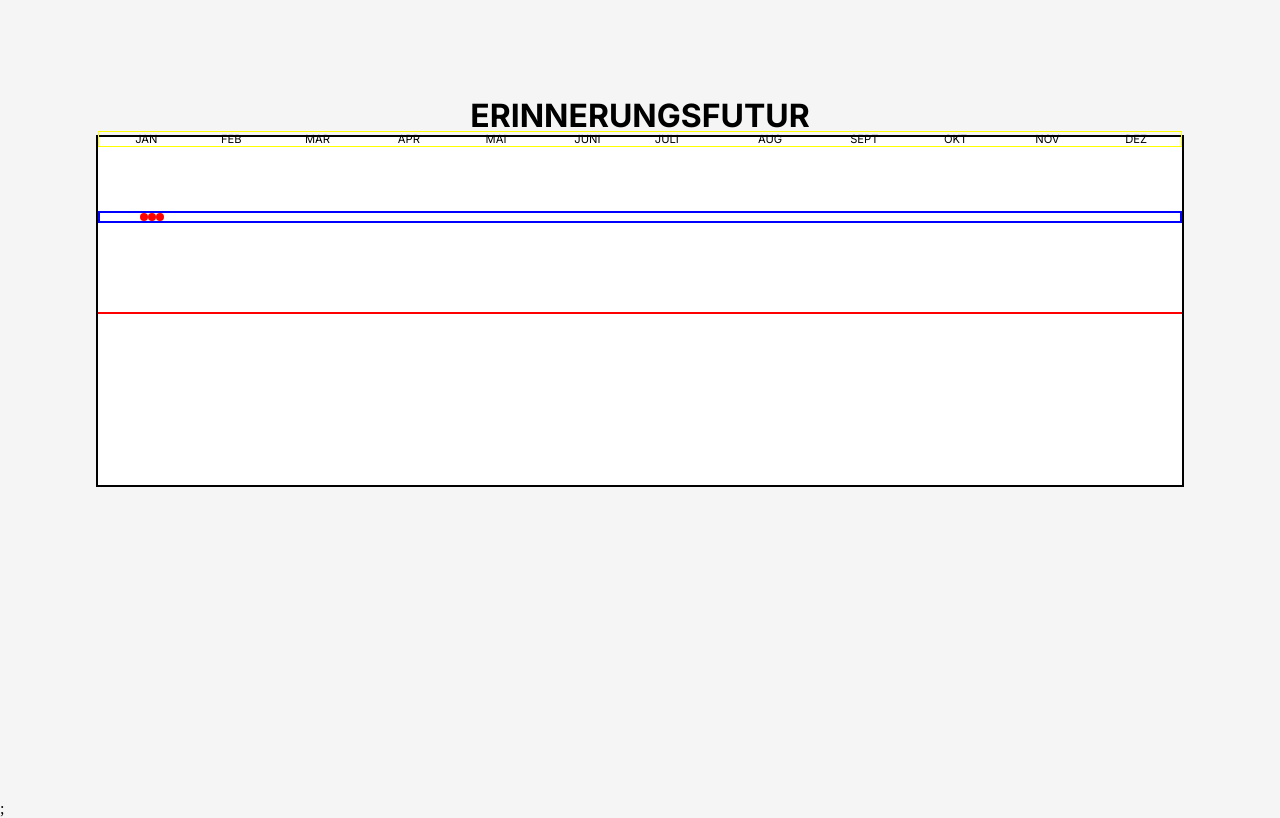
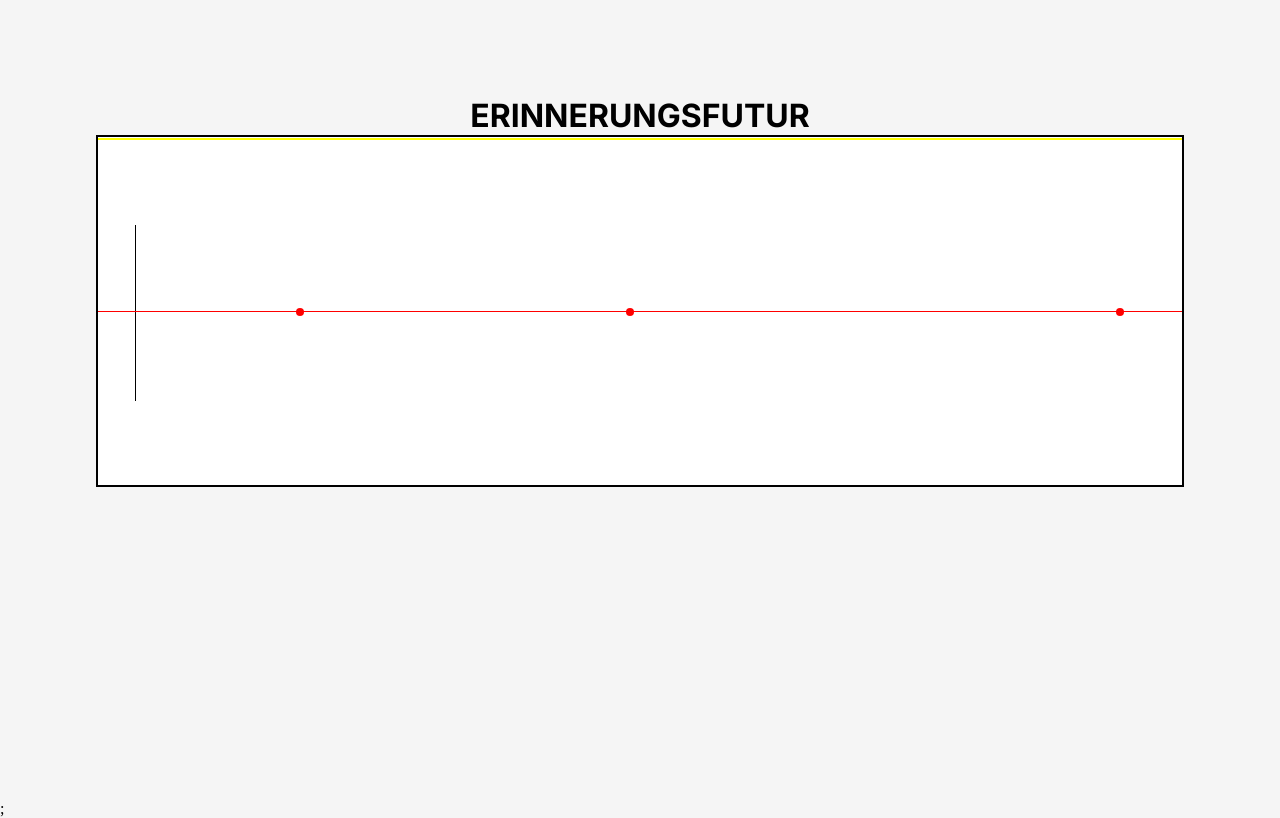
Before and after one commit to TS-Severin/erinnerungsfutur, a Next.js app: page / in a window 1280 px wide. Built offline with nearby package versions, Linux system fonts and the light colour scheme.

Commit message:
make axis relative to container

```diff
--- a/src/components/TimeLineAxis/TimeLineAxis.js
+++ b/src/components/TimeLineAxis/TimeLineAxis.js
@@ -1,36 +1,30 @@
-// import GetCurrentDayOfYearHelper from "@/services/GetCurrentDayOfYearHelper";
+import GetCurrentDayOfYearHelper from "@/services/GetCurrentDayOfYearHelper";
 // import GetTodayFullDateHelper from "@/services/GetTodayFullDateHelper";
-// import styled from "styled-components";
+import styled from "styled-components";
 
-// const dayCount = GetCurrentDayOfYearHelper();
-
-// const StyledTimelineAxis = styled.span`
-// width: 1px;
-// height: 200px;
-// overflow: visible;
-// background-color: black;
-// grid-row: 1;
-// grid-column: 68;
-// transform: translateY(+50%);
-// `;
+const StyledTimelineAxis = styled.span`
+position: absolute;
+left: ${(props) => props.$currentPercentOfYear}%;
+width: 1px;
+height: 176px;
+overflow: visible;
+background-color: black;
+transform: translateY(50%);
+`;
 
 // const StyledTodayAxisElement = styled.p`
 //     grid-column: ${dayCount};
 //     transform: translateY(500%);
 // `
 
+export default function TimelineAxis({title, date}) {
+    const currentPercentOfYear = GetCurrentDayOfYearHelper();
+    // console.log("ganzes Datum", todayFullDate);
+    return (
 
+        <>
+        <StyledTimelineAxis $currentPercentOfYear={currentPercentOfYear} />
+        </>
 
-// export default function TimelineAxis({title, date}) {
-//     const todayFullDate = GetTodayFullDateHelper();
-//     console.log(dayCount)
-//     console.log("ganzes Datum", todayFullDate);
-//     return (
-
-//         <>
-//         <StyledTodayAxisElement>hello</StyledTodayAxisElement>
-//         <StyledTimelineAxis />
-//         </>
-
-//     );
-// }
+    );
+}
--- a/src/components/Timeline/Timeline.js
+++ b/src/components/Timeline/Timeline.js
@@ -1,6 +1,6 @@
 import TimelineDot from "../TimelineDot/TimelineDot";
 import TimelineMonths from "../TimelineMonths/TimelineMonths";
-import TimelineAxis from "../TimelineAxis/TimelineAxis";
+import TimelineAxis from "../TimelineAxis/TimeLineAxis";
 import styles from "./Timeline.module.scss";
 import useSWR from "swr";
 
@@ -15,9 +15,9 @@ export default function Timeline() {
   return (
     <>
     <div className={styles.timelineContainer}>
-    {/* <div className={styles.timelineAxisContainer}>
-    <TimelineAxis title={title} />
-    </div> */}
+    <div className={styles.timelineAxisContainer}>
+    <TimelineAxis />
+    </div>
     <span className={styles.timelineLine}>
     </span>
     <div className={styles.timelineDotContainer}>
--- a/src/components/Timeline/Timeline.module.scss
+++ b/src/components/Timeline/Timeline.module.scss
@@ -11,39 +11,34 @@
   display: flex;
   // height: 300px;
   width: 100%;
-  border: 2px solid blue;
+  //border: 2px solid blue;
   align-items: center;
   justify-items: center;
   position: relative;
-  top: 72px;
+  top: 50%;
 }
 
 .timelineLine {
   width: 100%;
-  height: 2px;
+  height: 1px;
   background-color: red;
-  transform: translateY(+175px)
+  position: relative;
+  top: 50%;
 }
 
-
 .timelineAxisContainer {
-  display: grid;
-  grid-template-columns: repeat(365, [col] 1fr);
-  grid-template-rows: 1;
+  display: flex;
+  position: relative;
   // height: 300px;
   width: 100%;
-  border: 5px solid green;
-  align-items: center;
-  justify-items: center;
 }
 
 .timelineMonthContainer {
-  display: grid;
-  grid-template-columns: repeat(365, [col] 1fr);
+  display: flex;
   width: 100%;
+  position: relative;
   border: 1px solid yellow;
   align-items: center;
   justify-items: center;
-  position: relative;
-  top: -20px;
+
 }
--- a/src/components/TimelineDot/TimelineDot.js
+++ b/src/components/TimelineDot/TimelineDot.js
@@ -3,13 +3,12 @@ import GetDayOfYearHelper from "../../services/GetDayOfYearHelper";
 
 
 export default function TimelineDot({ id, date, color, slug }) {
-  const positionInYear = GetDayOfYearHelper(date);
-  console.log("Prozent im Jahr: ", positionInYear)
+  const percentOfYear = GetDayOfYearHelper(date);
 
   return (
     <>
         <StyledTimelineDot key={id}
-        $positionInYear={positionInYear}
+        $percentOfYear={percentOfYear}
         color={color}
         href={`/${slug}`}>
         </StyledTimelineDot>
@@ -21,7 +20,9 @@ export default function TimelineDot({ id, date, color, slug }) {
 // grid-column: ${(props) => props.$positionInYear};
 // transform: translateX(${(props) => props.$positionInYear});
 const StyledTimelineDot = styled.a`
-transform: translateX(500%);
+position: absolute;
+left: ${(props) => props.$percentOfYear}%;
+transform: translateX(-50%);
 overflow: visible;
 height: 8px;
 width: 8px;
--- a/src/components/TimelineMonths/TimelineMonths.js
+++ b/src/components/TimelineMonths/TimelineMonths.js
@@ -1,6 +1,7 @@
 import styles from "./TimelineMonths.module.scss";
 
 export default function TimelineMonths() {
+    const months = ["jan", "feb", "mar", "apr", "mai", "juni", "juli", "aug", "sept", "okt", "nov", "dez"]
     return (
         <>
 <p className={`${styles.month} ${styles.jan}`}>jan</p>
--- a/src/components/TimelineMonths/TimelineMonths.module.scss
+++ b/src/components/TimelineMonths/TimelineMonths.module.scss
@@ -2,6 +2,7 @@
     text-transform: uppercase;
     grid-row: 3;
     font-size: 0.7rem;
+    display: none;
   }
   .jan {
     grid-column: 17;
--- a/src/services/GetCurrentDayOfYearHelper.js
+++ b/src/services/GetCurrentDayOfYearHelper.js
@@ -4,7 +4,7 @@ import GetFormattedDateHelper from "./GetFormattedDateHelper";
 export default function GetCurrentDayOfYearHelper(){
 const formattedDate = GetFormattedDateHelper();
 console.log(formattedDate); // Output: "yyyy-mm-dd"
-const currentDayOfYear = GetDayOfYearHelper(formattedDate);
+const currentDayOfYear = GetDayOfYearHelper(formattedDate) * 0.274;
 // console.log(currentDayOfYear);
 return currentDayOfYear;
 }
--- a/src/services/GetDayOfYearHelper.js
+++ b/src/services/GetDayOfYearHelper.js
@@ -6,8 +6,8 @@ export default function GetDayOfYearHelper(dateString) {
   const startOfYear = new Date(date.getFullYear(), 0, 0);
   const diff = date - startOfYear;
   const oneDay = 1000 * 60 * 60 * 24;
-  const dayOfYear = Math.floor(diff / oneDay);
+  const percentOfYear = Math.floor(diff / oneDay) * 0.274;
 
-  // Add 1 since the day count starts from 0
-  return dayOfYear;
+
+  return percentOfYear;
 }
```
